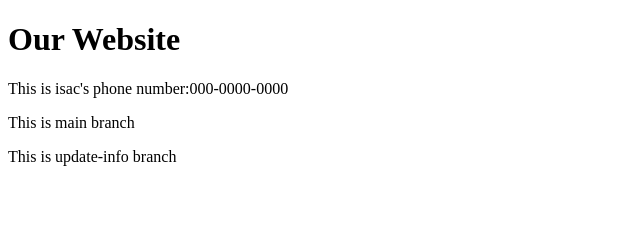
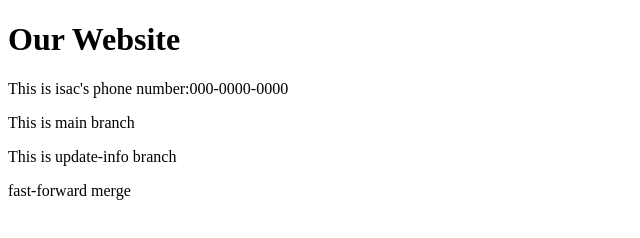
Before and after one commit to ryudb0/git-test, a plain HTML site: page index.html in a window 1280 px wide. Shown: the whole page, without its empty margins (0-640 px from the left). Drawn offline with Linux system fonts and the light colour scheme.

Commit message:
Fast-Foward merge Main

```diff
--- a/index.html
+++ b/index.html
@@ -9,6 +9,7 @@
             <p>This is isac's phone number:000-0000-0000</p>
             <p>This is main branch</p>
             <p>This is update-info branch</p>
+            <p>fast-forward merge</p>
             <script src="script/site.js"></script>
         </body>
     </html>
```
